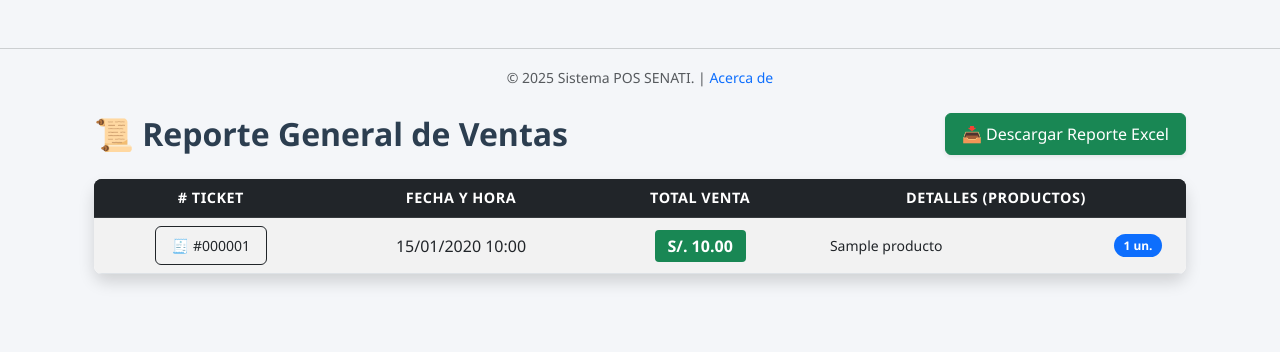
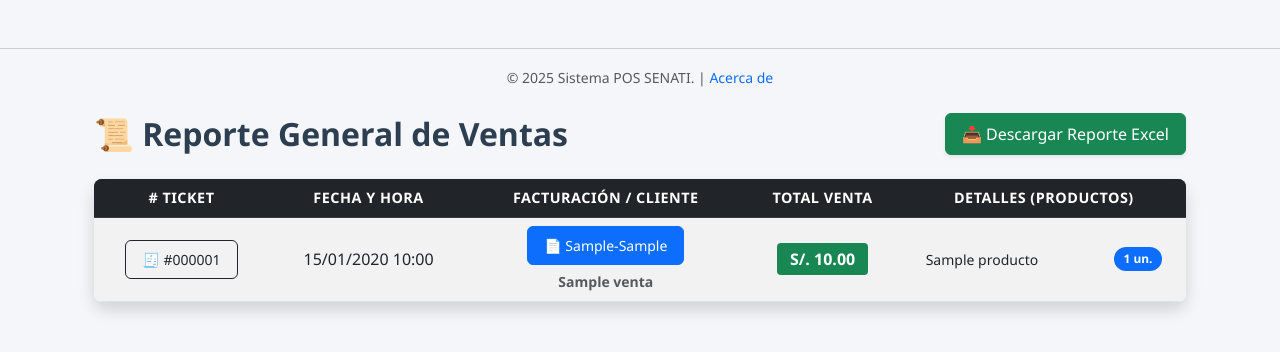
Before and after one commit to JimAcosta123/sistema-pos-senati, a Flask app: page /historial in a window 1280 px wide. Shown: the part 56-408 px from the top of the page. Run offline with Flask 3, Linux system fonts and the light colour scheme; a user stored in the database is signed in; tables that the repository leaves empty hold one stand-in row (values such as "Sample post").

Commit message:
feat: Integración completa con API de Facturación Electrónica (Pro7) y manejo de errores

```diff
--- a/app.py
+++ b/app.py
@@ -5,6 +5,7 @@ from flask import Flask, render_template, request, redirect, url_for, flash, jso
 from flask_sqlalchemy import SQLAlchemy
 from datetime import datetime
 import pytz
+import requests
 # --- NUEVAS IMPORTACIONES DE SEGURIDAD ---
 from flask_login import LoginManager, UserMixin, login_user, login_required, logout_user, current_user
 from werkzeug.security import generate_password_hash, check_password_hash
@@ -54,13 +55,24 @@ class Producto(db.Model):
     # Relación inversa (opcional, para consultas avanzadas)
     detalles = db.relationship('DetalleVenta', backref='producto', lazy=True)
 
+
 # Tabla 2: Ventas (Cabecera de la boleta)
+# Modelo Venta Actualizado para Facturación
 class Venta(db.Model):
     id = db.Column(db.Integer, primary_key=True)
     fecha = db.Column(db.DateTime, default=obtener_hora_peru)
     total = db.Column(db.Float, default=0.0)
-    # Relación: Una venta tiene muchos detalles
+
+    # --- NUEVOS CAMPOS (Lo que pide el profesor) ---
+    cliente_nombre = db.Column(db.String(100), nullable=True) # Nombre del cliente
+    cliente_dni = db.Column(db.String(20), nullable=True)     # DNI o RUC
+    serie = db.Column(db.String(20), nullable=True)           # Ej: F001
+    correlativo = db.Column(db.String(20), nullable=True)     # Ej: 000023
+    enlace_pdf = db.Column(db.String(200), nullable=True)     # Link a la factura (si dan)
+    # -----------------------------------------------
+
     detalles = db.relationship('DetalleVenta', backref='venta', lazy=True)
+
 
 # Tabla 3: DetalleVenta (Qué productos se vendieron en cada venta)
 class DetalleVenta(db.Model):
@@ -108,40 +120,25 @@ def home():
                            dinero=total_ventas_dinero)
 
 
-# --- RUTAS DE AUTENTICACIÓN ---
-
+# --- RUTA DE LOGIN ---
 @app.route('/login', methods=['GET', 'POST'])
 def login():
-    # Si ya está logueado, lo mandamos al inicio
+    # Si ya entró, lo mandamos al inicio
     if current_user.is_authenticated:
         return redirect(url_for('home'))
 
     if request.method == 'POST':
-
-        nombre_form = request.form['nombre']
-        precio_form = float(request.form['precio'])
-        stock_form = int(request.form['stock'])
-
-        # --- VALIDACIÓN DE SEGURIDAD (NUEVO) ---
-        if precio_form < 0 or stock_form < 0:
-            flash('Error: No se permiten números negativos.', 'danger')
-            return redirect(url_for('gestionar_productos'))
-
-
+        # AQUÍ ESTABA EL ERROR: Antes tenías 'nombre', 'precio'...
+        # AHORA SOLO PEDIMOS USUARIO Y CLAVE:
         user_form = request.form['username']
         pass_form = request.form['password']
 
-
-
-        # Buscamos al usuario en la BD
+        # Buscamos al usuario
         usuario = Usuario.query.filter_by(username=user_form).first()
 
-        # Verificamos si existe y si la clave es correcta
         if usuario and usuario.check_password(pass_form):
-            login_user(usuario) # <--- AQUÍ INICIA LA SESIÓN (Cookies)
+            login_user(usuario)
             flash(f'Bienvenido {usuario.username}', 'success')
-
-            # Si intentó entrar a una pagina protegida, lo devolvemos ahí
             next_page = request.args.get('next')
             return redirect(next_page or url_for('home'))
         else:
@@ -232,6 +229,41 @@ def registrar_venta():
 
             # D. Guardar todos los cambios
             db.session.commit()
+
+
+
+            # --- INTEGRACIÓN FACTURACIÓN (API PROFESOR) ---
+            try:
+                # 1. Capturamos datos del cliente del HTML
+                nueva_venta.cliente_dni = request.form['cliente_dni']
+                nueva_venta.cliente_nombre = request.form['cliente_nombre']
+
+                # 2. Enviamos a la API
+                # La función nos devuelve el número de factura y el nombre del archivo PDF
+                numero_factura, nombre_archivo = enviar_factura_sunat(nueva_venta)
+
+                if numero_factura:
+                    # SI LA API RESPONDIÓ BIEN:
+                    nueva_venta.serie = "F001"
+                    nueva_venta.correlativo = numero_factura
+                    # Armamos el link del PDF (basado en sistemas Pro7)
+                    nueva_venta.enlace_pdf = f"https://cevicheria.pro7.uio.la/print/document/{nombre_archivo}/a4"
+
+                    flash(f'✅ ¡Venta guardada y Factura {numero_factura} generada!', 'success')
+                else:
+                    # SI LA API FALLÓ:
+                    nueva_venta.serie = "ERROR"
+                    flash('⚠️ Venta guardada localmente, pero falló la conexión con la Cevichería.', 'warning')
+
+                # 3. Guardamos estos nuevos datos (serie, correlativo) en la BD
+                db.session.commit()
+
+            except Exception as e:
+                print(f"Error crítico en facturación: {e}")
+            # ----------------------------------------------
+
+
+
 
             flash(f'¡Venta exitosa! Total: S/. {total_venta}', 'success')
 
@@ -401,6 +433,111 @@ def descargar_backup():
         return send_file('inventario.db', as_attachment=True, download_name="backup_inventario.sqlite")
 
 
+# --- FUNCIÓN DE FACTURACIÓN (API PROFESOR) ---
+def enviar_factura_sunat(venta_obj):
+    url_api = "https://cevicheria.pro7.uio.la/api/documents"
+    token = "AzAloyc2q7Fy5aA3mEJdXAd6YP13QAaA11kHgfLwbjwx6KOA5z"
+
+    # LÓGICA DNI/RUC
+    dni_cliente = venta_obj.cliente_dni.strip()
+    if len(dni_cliente) == 11:
+        tipo_doc = "6"
+    elif len(dni_cliente) == 8:
+        tipo_doc = "1"
+    else:
+        tipo_doc = "0"
+
+    items = []
+    for d in venta_obj.detalles:
+        # Cálculos matemáticos
+        # Asumimos que d.precio_unitario ya incluye el IGV (Precio Final)
+        precio_final = float(d.precio_unitario)
+        valor_unitario = precio_final / 1.18 # Valor sin impuestos
+        igv_unitario = precio_final - valor_unitario
+
+        items.append({
+            "codigo_interno": f"P{d.producto.id}",
+            "descripcion": d.producto.nombre,
+            "codigo_producto_sunat": "",
+            "unidad_de_medida": "NIU", # <--- EL GANADOR
+
+            "cantidad": d.cantidad,
+            "valor_unitario": round(valor_unitario, 2),
+
+            "codigo_tipo_precio": "01", # <--- EL GANADOR
+            "precio_unitario": round(precio_final, 2),
+
+            "codigo_tipo_afectacion_igv": "10", # <--- EL GANADOR
+
+            "total_base_igv": round(valor_unitario * d.cantidad, 2),
+            "porcentaje_igv": 18.00,            # <--- EL GANADOR
+            "total_igv": round(igv_unitario * d.cantidad, 2),
+            "total_impuestos": round(igv_unitario * d.cantidad, 2),
+
+            "total_valor_item": round(valor_unitario * d.cantidad, 2), # <--- EL GANADOR
+            "total_item": round(precio_final * d.cantidad, 2)          # <--- EL GANADOR
+        })
+
+    # Totales Globales
+    total_global = float(venta_obj.total)
+    subtotal_global = total_global / 1.18
+    igv_global = total_global - subtotal_global
+
+    datos = {
+        "serie_documento": "F001",
+        "numero_documento": "#",
+        "fecha_de_emision": venta_obj.fecha.strftime('%Y-%m-%d'),
+        "hora_de_emision": venta_obj.fecha.strftime('%H:%M:%S'),
+        "codigo_tipo_operacion": "0101",
+        "codigo_tipo_documento": "01",
+        "codigo_tipo_moneda": "PEN",
+        "fecha_de_vencimiento": venta_obj.fecha.strftime('%Y-%m-%d'),
+        "datos_del_cliente_o_receptor": {
+            "codigo_tipo_documento_identidad": tipo_doc,
+            "numero_documento": dni_cliente,
+            "apellidos_y_nombres_o_razon_social": venta_obj.cliente_nombre,
+            "codigo_pais": "PE",
+            "ubigeo": "150101",
+            "direccion": "Lima, Peru",
+            "correo_electronico": "",
+            "telefono": ""
+        },
+        "totales": {
+            "total_exportacion": 0.00,
+            "total_operaciones_gravadas": round(subtotal_global, 2),
+            "total_operaciones_inafectas": 0.00,
+            "total_operaciones_exoneradas": 0.00,
+            "total_operaciones_gratuitas": 0.00,
+            "total_igv": round(igv_global, 2),
+            "total_impuestos": round(igv_global, 2),
+            "total_valor": round(subtotal_global, 2),
+            "total_venta": round(total_global, 2)
+        },
+        "items": items
+    }
+
+    headers = {'Authorization': f'Bearer {token}', 'Content-Type': 'application/json'}
+
+    try:
+        print("📡 Enviando Factura Real a Cevichería...")
+        r = requests.post(url_api, json=datos, headers=headers)
+        print("📩 Respuesta:", r.text)
+
+        if r.status_code == 200:
+            resp_json = r.json()
+            if resp_json.get('success'):
+                data_doc = resp_json.get('data', {})
+                # Devolvemos: Serie-Numero, NombrePDF
+                return data_doc.get('number'), data_doc.get('filename')
+    except Exception as e:
+        print("❌ Error:", e)
+
+    return None, None
+
+
+
+
+
 # Arrancar
 if __name__ == '__main__':
     app.run(debug=True)
--- a/semilla_productos.py
+++ b/semilla_productos.py
@@ -66,6 +66,7 @@ lista_productos = [
 print("🚀 Iniciando carga masiva de inventario...")
 
 with app.app_context():
+    db.create_all()
     contador = 0
     for data in lista_productos:
         # Verificar si ya existe para no duplicar
--- a/templates/historial.html
+++ b/templates/historial.html
@@ -17,7 +17,7 @@
                         <tr>
                             <th># Ticket</th>
                             <th>Fecha y Hora</th>
-                            <th>Total Venta</th>
+                            <th>Facturación / Cliente</th> <th>Total Venta</th>
                             <th>Detalles (Productos)</th>
                         </tr>
                     </thead>
@@ -25,7 +25,7 @@
                         {% for venta in ventas %}
                         <tr>
                             <td class="text-center align-middle">
-                                <a href="/boleta/{{ venta.id }}" target="_blank" class="btn btn-outline-dark btn-sm" title="Imprimir Ticket">
+                                <a href="/boleta/{{ venta.id }}" target="_blank" class="btn btn-outline-dark btn-sm" title="Imprimir Ticket Local">
                                     🧾 #{{ "%06d"|format(venta.id) }}
                                 </a>
                             </td>
@@ -34,6 +34,19 @@
                                 {{ venta.fecha.strftime('%d/%m/%Y %H:%M') }}
                             </td>
 
+                            <td class="text-center align-middle">
+                                {% if venta.serie == 'ERROR' %}
+                                    <span class="badge bg-danger">Error Conexión</span>
+                                {% elif venta.serie %}
+                                    <a href="{{ venta.enlace_pdf }}" target="_blank" class="btn btn-primary btn-sm mb-1">
+                                        📄 {{ venta.serie }}-{{ venta.correlativo }}
+                                    </a>
+                                    <br>
+                                    <small class="text-muted fw-bold">{{ venta.cliente_nombre }}</small>
+                                {% else %}
+                                    <span class="badge bg-secondary">Venta Local</span>
+                                {% endif %}
+                            </td>
                             <td class="text-center align-middle">
                                 <span class="badge bg-success fs-6">
                                     {{ venta.total | moneda }}
@@ -53,7 +66,7 @@
                         </tr>
                         {% else %}
                         <tr>
-                            <td colspan="4" class="text-center p-5 text-muted">
+                            <td colspan="5" class="text-center p-5 text-muted">
                                 <h4>📭 No hay ventas registradas</h4>
                                 <p>Ve a "Nueva Venta" para realizar tu primera transacción.</p>
                             </td>
```
Also changed, not shown: prueba_factura.py (added, +79 -0 lines), requirements.txt (+26 -21 lines), templates/vender.html (+21 -0 lines), 1 other file.
